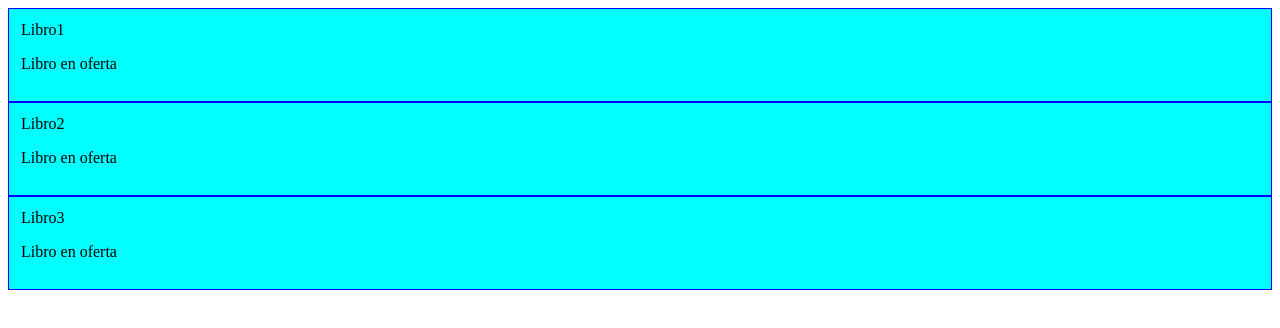
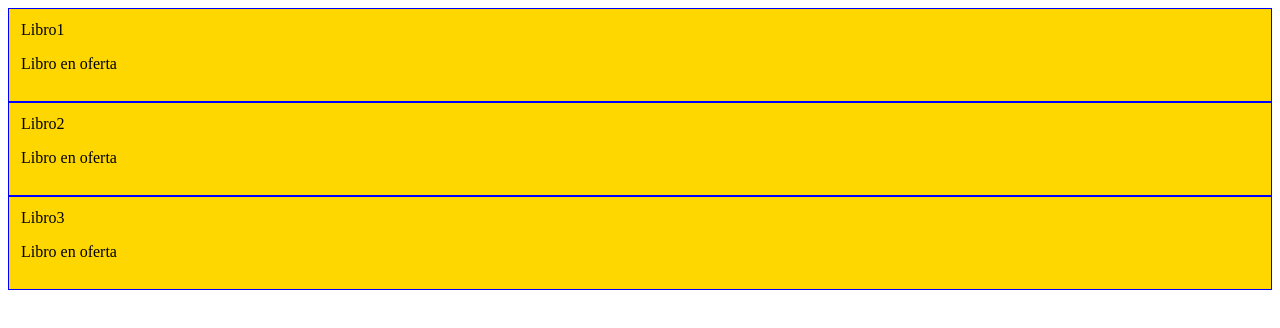
Before and after one commit to JacoboZabala/AngularProyects, an Angular app: page / in a window 1280 px wide. Shown: the top 328 px of the page. Built offline with nearby package versions, Linux system fonts and the light colour scheme.

Commit message:
ProyectoAct

```diff
--- a/package.json
+++ b/package.json
@@ -12,6 +12,7 @@
   "private": true,
   "dependencies": {
     "@angular/animations": "^14.3.0",
+    "@angular/cli": "^14.2.11",
     "@angular/common": "^14.3.0",
     "@angular/compiler": "^14.3.0",
     "@angular/core": "^14.3.0",
@@ -25,7 +26,6 @@
   },
   "devDependencies": {
     "@angular-devkit/build-angular": "^14.2.11",
-    "@angular/cli": "^14.2.11",
     "@angular/compiler-cli": "^14.3.0",
     "@types/jasmine": "~3.6.0",
     "@types/node": "^12.11.1",
--- a/src/app/Libro/libro.component.css
+++ b/src/app/Libro/libro.component.css
@@ -1,5 +1,5 @@
 .libro{
   border: 1px solid blue;
   padding: 12px;
-  background-color: aqua;
+  background-color: gold;
 }
```
Also changed, not shown: 1 other file (tests, documents, lock files or other folders).
